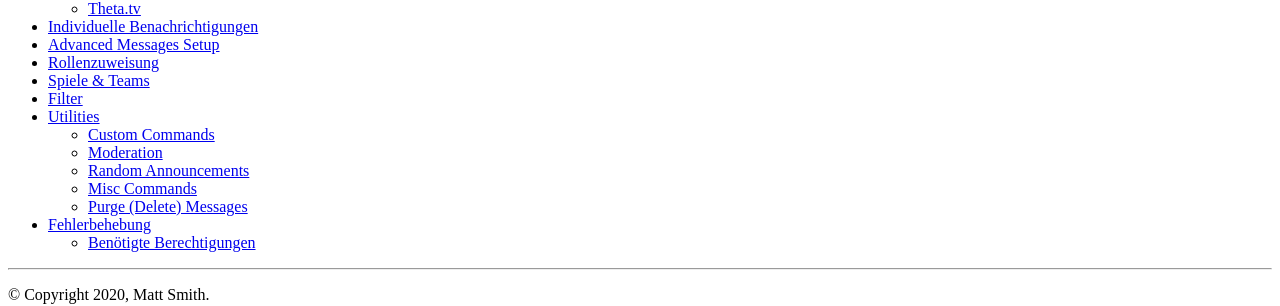
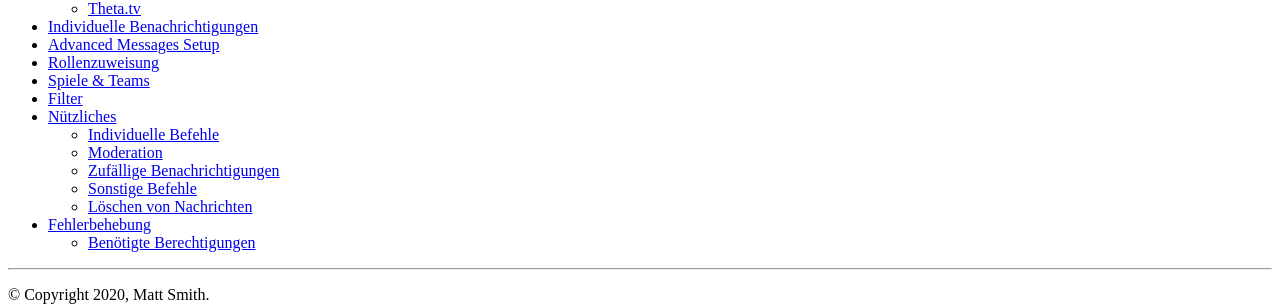
Before and after one commit to MTDCodes/CouchBot.Docs.German, a Sphinx documentation site: the page built from docs/index.rst, in a window 1280 px wide and 900 px high, scrolled down 1564 px. Shown: the part 554-860 px from the top of the window. Built offline with Sphinx 7.4.7 and the Read the Docs theme 2.0.0, drawn with Linux system fonts in a browser that asks for light colours; some of the changed lines change nothing that is shown.

Commit message:
Update utility.rst

```diff
--- a/docs/utility.rst
+++ b/docs/utility.rst
@@ -1,168 +1,166 @@
 .. _utility:
 
-=========
-Utilities
-=========
+==========
+Nützliches
+==========
 
----------------
-Custom Commands
----------------
+--------------------
+Individuelle Befehle
+--------------------
 
-Custom commands allow a versatile way for you to have the bot respond to different terms.
-This could be used to advertise your Twitter, display your Discord invite or have the bot ping someone!
+Individuelle Befehle erlauben dem Bot auf vielseitige Art auf unterschiedliche Dinge zu reagieren.
+So kannst du beispielsweise deinen Twitter Account bewerben, deine Discord Einladung anzeigen lassen oder den Bot jemanden pingen lassen!
 
-.. list-table:: Custom Commands
+.. list-table:: Individuelle Befehle
    :widths: 25 25 50
    :header-rows: 1
 
    * - Name
-     - Example
-     - Usage
+     - Beispiel
+     - Verwendung
    * - command add
      - ``!cb command add "CouchMe" 5 "You have been Couched!"``
-     - Creates a command called ``CouchMe`` with a 5 second cooldown that replies *"You have been Couched!"*
+     - Erstellt einen Befehl ``CouchMe`` mit einem Cooldown von 5 Sekunden der als Antwort *"You have been Couched!"* ausgibt.
    * - command remove
      - ``!cb command remove "CouchMe"``
-     - Removes the command, in this instance ``CouchMe``.
+     - Entfernt einen Befehl, in diesem Fall ``CouchMe``.
    * - command list
      - ``!cb command list``
-     - Displays a list of the current commands you have programmed.
+     - Zeigt die Liste der hinzugefügten Befehle an. Page # ist optional, der Standardwert ist 1.
 
 ----------
 Moderation
 ----------
 
-This provides basic moderation actions that can be used via the bot;
+Diese Befehle erlauben grundlegende Moderationsaktionen via CouchBot:
 
-.. list-table:: Moderation Commands
+.. list-table:: Moderations Befehle
    :widths: 25 25 50
    :header-rows: 1
 
    * - Name
-     - Example
-     - Usage
+     - Beispiel
+     - Verwendung
    * - kick
      - ``!cb kick @MattTheDev#0001``
-     - Kicks the user from the server.
+     - Kickt eine Userin vom Server.
    * - ban
      - ``!cb ban @MattTheDev#0001``
-     - Bans the user from the server.
+     - Verbannt einen User vom Server.
    * - echo
      - ``!cb echo Matt is Great!``
-     - Gets the CouchBot to repeat the text you specify.
+     - Lässt CouchBot den von dir angegebenen Text wiederholen.
 
---------------------
-Random Announcements
---------------------
+----------------------------
+Zufällige Benachrichtigungen
+----------------------------
 
-Ever wanted to put a random stream in a channel? Of course you did and now you can!
+Wolltest du schon einmal einen zufälligen Stream in einem Kanal ankündigen? Natürlich wolltest du - und jetzt kannst du das!
 
 .. list-table::
    :widths: 25 25 50
    :header-rows: 1
 
    * - Name
-     - Example
-     - Usage
+     - Beispiel
+     - Verwendung
    * - announce random
      - ``!cb announce random twitch``
-     - Will announce a random stream in the channel you type it in (**Admin Only**)
-   * - dm random
+     - Erstellt eine Benachrichtigung für einen zufälligen Stream in dem Kanal, in dem der Befehl ausgeführt wird. (**Nur Admins**)
+	    * - dm random
      - ``!cb dm random twitch``
-     - Will DM a random stream to the user that ran the command.
+     - Schickt dem User, der den Befehl ausführt, einen zufälligen Stream als DM.
 
--------------
-Misc Commands
--------------
+----------------
+Sonstige Befehle
+----------------
 
-Use the following commands to configure and view various other bits and bobs.
+Mit den folgenden Befehlen kannst du verschiedene andere Kleinigkeiten einstellen oder anzeigen lassen.
 
 .. list-table::
    :widths: 25 25 50
    :header-rows: 1
 
    * - Name
-     - Example
-     - Usage
+     - Beispiel
+     - Verwendung
    * - info
      - ``!cb info``
-     - Brief stats overview of the bot.
+     - Übersicht über verschiedene Statistiken des Bots.
    * - invite
      - ``!cb invite``
-     - Sends you a message with the bot invite.
+     - Schickt dir eine Nachricht mit einem Einladungs-Link für den Bot.
    * - ytidlookup
      - ``!cb ytidlookup "Channel Name"``
-     - Tries to locate the channel ID for YouTube.
-   * - whatsthis
-     - ``!cb whatsthis``
-     - Give a link to an image to find out.
+     - Versucht die Kanal ID für YouTube zu ermitteln.
    * - config list
      - ``!cb config list``
-     - Gives a link to the bots configuration.
+     - Zeigt die Konfiguration des Bots an.
    * - config deleteoffline
      - ``!cb config deleteoffline``
-     - Deletes offline streams.
+     - Löscht Benachrichtigungen von Streams, die Offline gegangen sind.
    * - config textannouncements
      - ``!cb config textannouncements``
-     - Announces in text rather than embeds
+     - Benachrichtigungen werden als Text und nicht als eingebettete Nachrichten angezeigt.
    * - clap
      - ``!cb clap place your text here``
-     - Places a clap in all the spaces.
+     - Fügt ein :clap: Emoji zwischen jedes Wort der Nachricht ein.
    * - cookie
      - ``!cb cookie place your text here``
-     - Places a cookie in all the spaces.
+     - Fügt ein :cookie: Emoji zwischen jedes Wort der Nachricht ein.
    * - clone
      - ``!cb clone #ChannelClone All notifications go in here.``
-     - You can use this command to clone a channel and pin the message you specify.
+     - Mit diesem Befehl kannst du einen Kanal klonen und die angegebene Nachricht anpinnen.
    * - prefix
      - ``!cb prefix -``
-     - Using the command like this will change your prefix to ``-``
+     - Dieser Befehl ändert den Präfix des Bots auf ``-``.
 
 -----------------------
-Purge (Delete) Messages
+Löschen von Nachrichten
 -----------------------
 
-Sometimes you may wish to clear channels, messages or just messages from specific people to help in the effective
-moderation of you server. To accomplish this you can use the following commands.
+Manchmal kann es vorkommen, dass du sämtliche Nachrichten in einem Kanal, eine bestimmte Anzahl an Nachrichten
+oder Nachrichten von bestimmten Usern löschen möchtest um deinen Server effektiv zu moderieren. Das kannst du mit den
+folgenden Befehlen bewerkstelligen.
 
-.. Warning:: You must have **Manage Messages** permissions to run this command!
-			 Once run, you will be unable to restore deleted messages.
+.. Warning:: Du benötigst die **Nachrichten verwalten** Berechtigung, um diesen Befehl ausführen zu können!
+			 Einmal ausgeführt können die gelöschten Nachrichten nicht wiederhergestellt werden.
 
 .. list-table::
    :widths: 25 25 50
    :header-rows: 1
 
    * - Name
-     - Example
-     - Usage
+     - Beispiel
+     - Verwendung
    * - purge
      - ``!cb purge``
-     - Deletes 100 messages in the current channel.
+     - Löscht 100 Nachrichten im aktuellen Kanal.
    * - purge
      - ``!cb purge 25``
-     - This would purge 25 messages in the current channel.
+     - Löscht 25 Nachrichten im aktuellen Kanal.
    * - purge
      - ``!cb purge 25 #DiscordChannel``
-     - This would purge 25 messages in the channel #DiscordChannel.
+     - Löscht 25 Nachrichten im Kanal #DiscordChannel.
    * - purge
      - ``!cb purge 25 #DiscordChannel true``
-     - This would purge 25 messages in the channel #DiscordChannel including pinned messages.
+     - Löscht 25 Nachrichten im Kanal #DiscordChannel inklusive angepinnter Nachrichten.
    * - purge
      - ``!cb purge @MattTheDev``
-     - Deletes all messages from user within the last 100 messages in the current channel.
+     - Löscht in den letzten 100 Nachrichten im aktuellen Kanal alle Nachrichten der angegebenen Userin.
    * - purge
      - ``!cb purge @MattTheDev true``
-     - Deletes all messages from user within the last 100 messages in the current channel, including pinned messages.
+     - Löscht in den letzten 100 Nachrichten im aktuellen Kanal alle Nachrichten inklusive angepinnter Nachrichten des angegebenen Users.
    * - purge
      - ``!cb purge @MattTheDev #DiscordChannel``
-     - Deletes all messages from user within the last 100 messages in the current channel.
+     - Löscht in den letzten 100 Nachrichten im Kanal #DiscordChannel alle Nachrichten des angegebenen Users.
    * - purge
      - ``!cb purge @MattTheDev #DiscordChannel true``
-     - Deletes all messages from user within the last 100 messages in the current channel, including pinned messages.
+     - Löscht in den letzten 100 Nachrichten im Kanal #DiscordChannel alle Nachrichten inklusive angepinnter Nachrichten der angegebenen Userin.
 
-.. Warning:: The following commands have no confirmation and will execute when run.
+.. Warning:: Die folgenden Befehle haben keine Bestätigung und werden nach Aufruf ausgeführt.
 
-.. list-table:: Creator Purge
+.. list-table:: Löschen von Content Creators
    :widths: 25 25 50
    :header-rows: 1
 
@@ -171,7 +169,7 @@
      - Usage
    * - creators purge
      - ``!cb creators purge``
-     - Removes all manually added creators from announcing.
+     - Entfernt die Benachrichtigungen für alle manuell hinzugefügten Content Creators.
    * - creators purge
      - ``!cb creators purge twitch``
-     - Removes all manually added creators on Twitch from announcing, works for all platforms.
+     - Entfernt die Benachrichtigungen für alle manuell hinzugefügten Twitch Content Creators.
```
